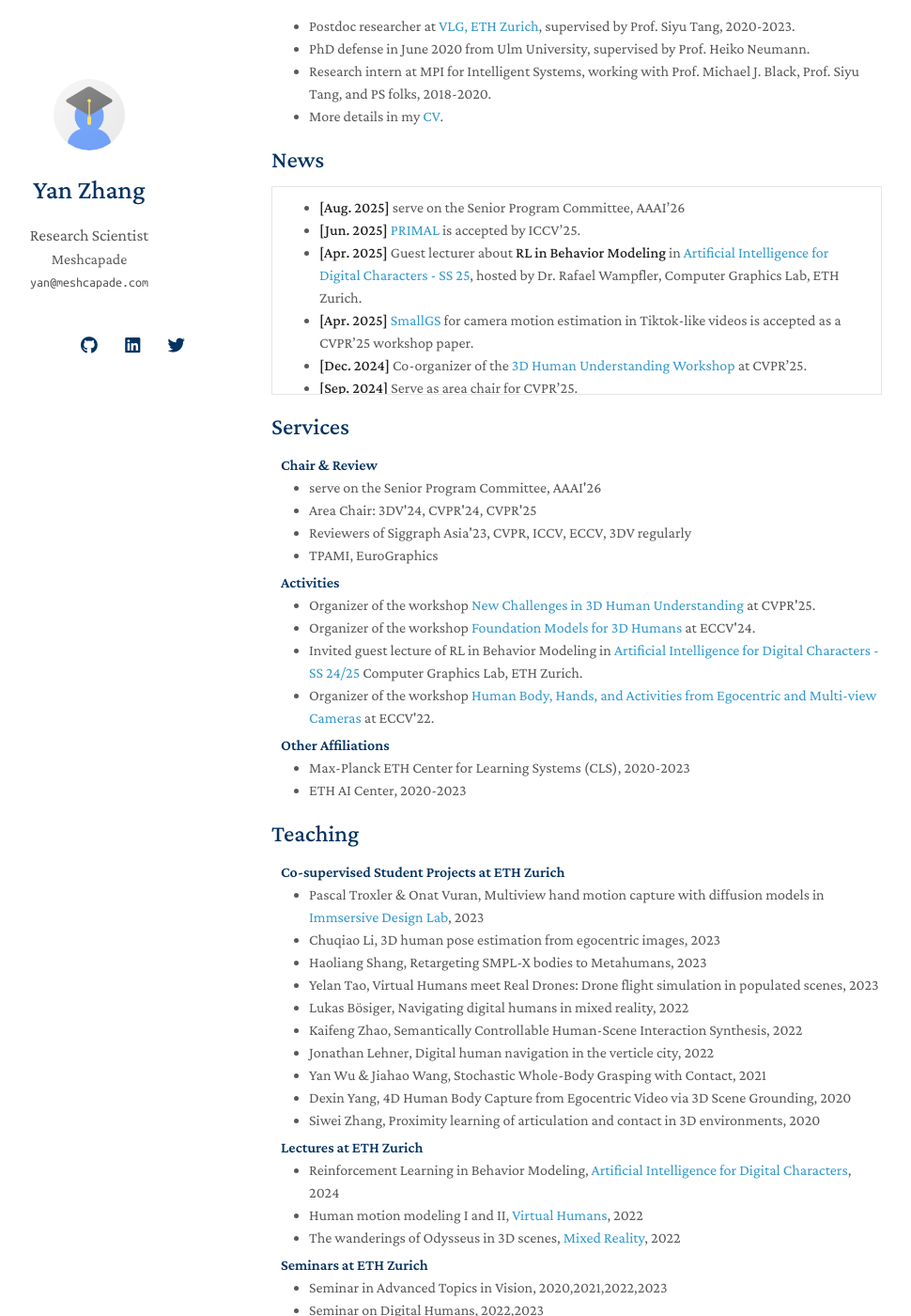
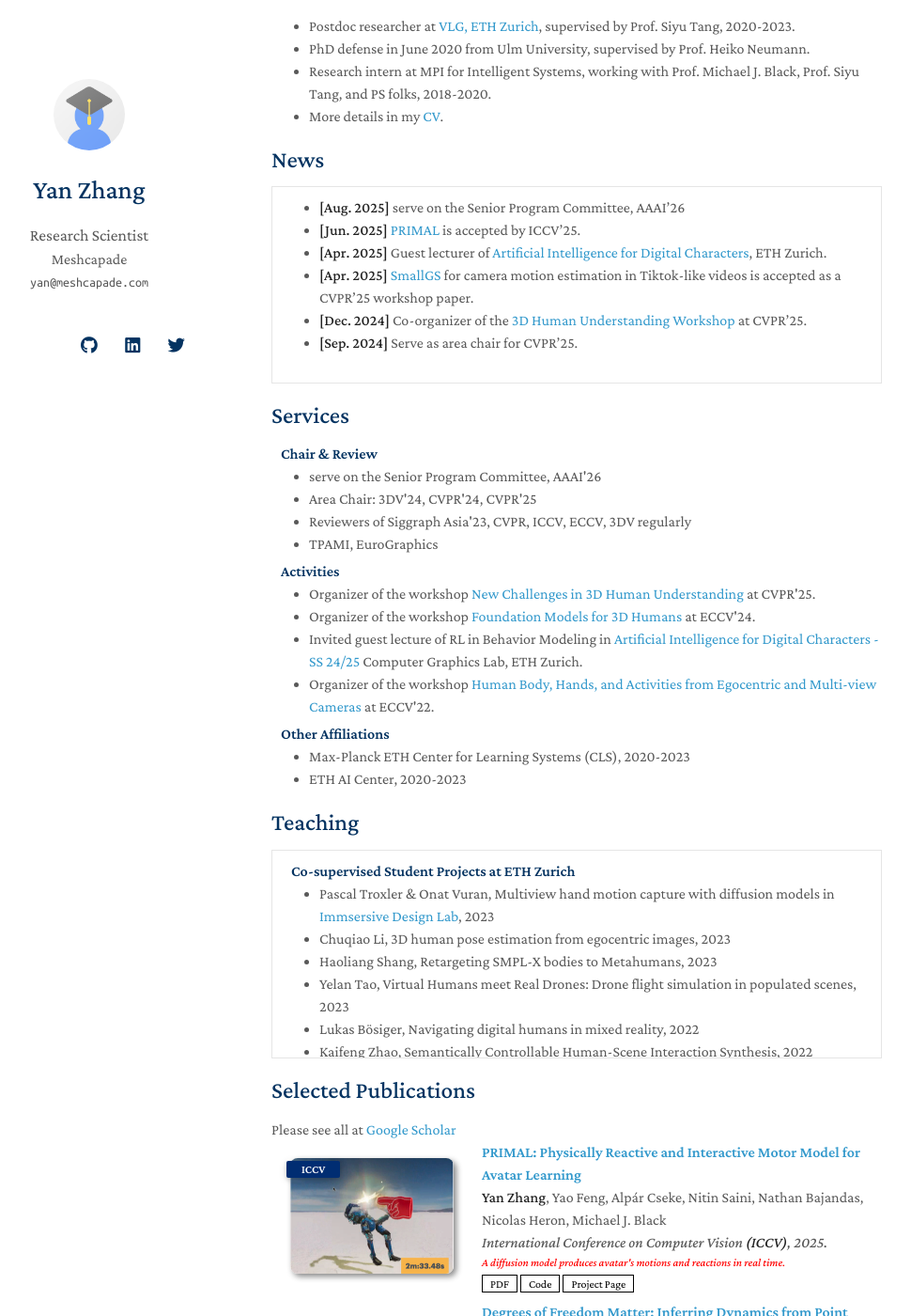
Before and after one commit to yz-cnsdqz/yz-cnsdqz.github.io, a Jekyll site: the page built from index.md, in a window 1280 px wide and 1400 px high, scrolled down 315 px. Shown: the whole window at 94% size, without its empty margins (181-1151 px from the left). Built offline with Jekyll 4.4.1, drawn with Linux system fonts in a browser that asks for light colours; nearby versions of some CDN libraries; a style sheet for code colours, icons or effects is not loaded.

Commit message:
scrolling bar in the Teaching block

```diff
--- a/_includes/teaching.md
+++ b/_includes/teaching.md
@@ -1,5 +1,5 @@
 ## Teaching
-
+<div class="news-scroll" markdown="1">
 <h4 style="margin:0 10px 0;">Co-supervised Student Projects at ETH Zurich</h4>
 <ul style="margin:0 0 5px;">
   <li>Pascal Troxler & Onat Vuran, Multiview hand motion capture with diffusion models in <a href="https://designplusplus.ethz.ch/infrastructure.html">Immsersive Design Lab</a>, 2023</li>
@@ -27,3 +27,4 @@
   <li>Seminar in Advanced Topics in Vision, 2020,2021,2022,2023</li>
   <li>Seminar on Digital Humans, 2022,2023</li>
 </ul>
+</div>
--- a/index.md
+++ b/index.md
@@ -23,7 +23,7 @@ My research covers human motion and behavior synthesis, 3D human perception, gen
 <div class="news-scroll" markdown="1">
 - **[Aug. 2025]** serve on the Senior Program Committee, AAAI'26
 - **[Jun. 2025]** [PRIMAL](https://yz-cnsdqz.github.io/eigenmotion/PRIMAL/) is accepted by ICCV'25.
-- **[Apr. 2025]** Guest lecturer about **RL in Behavior Modeling** in [Artificial Intelligence for Digital Characters - SS 25](https://cgl.ethz.ch/teaching/aichar25/home.php), hosted by Dr. Rafael Wampfler, Computer Graphics Lab, ETH Zurich.
+- **[Apr. 2025]** Guest lecturer of [Artificial Intelligence for Digital Characters](https://cgl.ethz.ch/teaching/aichar25/home.php), ETH Zurich.
 - **[Apr. 2025]** [SmallGS](https://yuxinyao620.github.io/SmallGS/) for camera motion estimation in Tiktok-like videos is accepted as a CVPR'25 workshop paper.
 - **[Dec. 2024]** Co-organizer of the [3D Human Understanding Workshop](https://sites.google.com/view/3d-humans-cvpr2025) at CVPR'25.
 - **[Sep. 2024]** Serve as area chair for CVPR'25.
```
